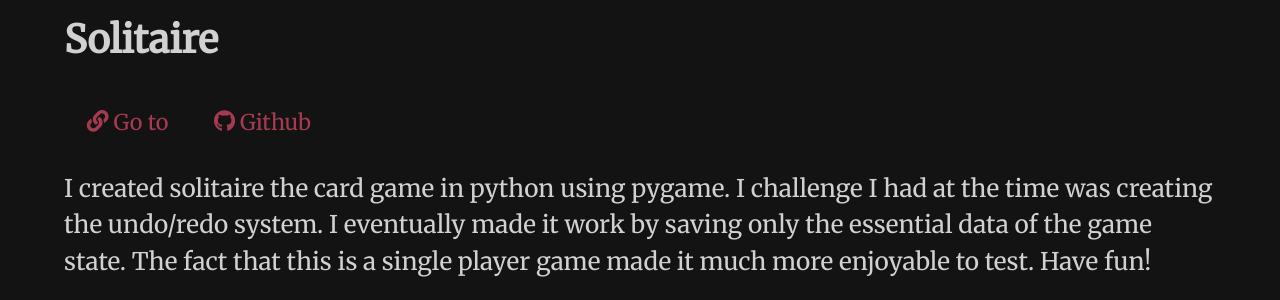
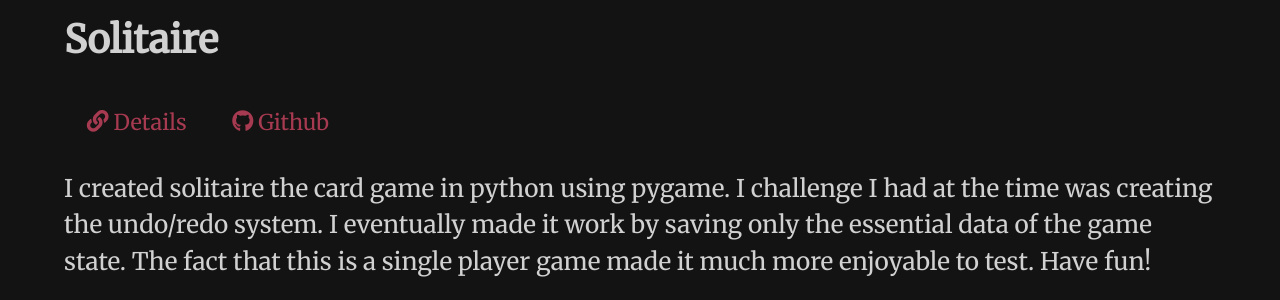
Before and after one commit to Aaron-Buckles/aaron-buckles.github.io, a Jekyll site: the page built from projects/index.html, in a window 1280 px wide and 900 px high, scrolled down 2206 px. Shown: the part 556-856 px from the top of the window. Built offline with Jekyll 4.4.1, drawn with Linux system fonts in a browser that asks for light colours.

Commit message:
Update index.html

```diff
--- a/projects/index.html
+++ b/projects/index.html
@@ -56,7 +56,7 @@ title: Aaron Buckles | Projects
 <section>
   <h2>Solitaire</h2>
   <ul class="flex-list">
-    <li class="link-button"><a href="/solitaire"><i class="fas fa-link"></i>Go to</a></li>
+    <li class="link-button"><a href="/solitaire"><i class="fas fa-link"></i>Details</a></li>
     <li class="link-button"><a href="https://github.com/Aaron-Buckles/solitaire" target="_blank"><i class="fab fa-github"></i>Github</a></li>
   </ul>
   <p>I created solitaire the card game in python using pygame. I challenge I had at the time was creating the undo/redo system. I eventually made it work by saving only the essential data of the game state. The fact that this is a single player game made it much more enjoyable to test. Have fun!</p>
```
